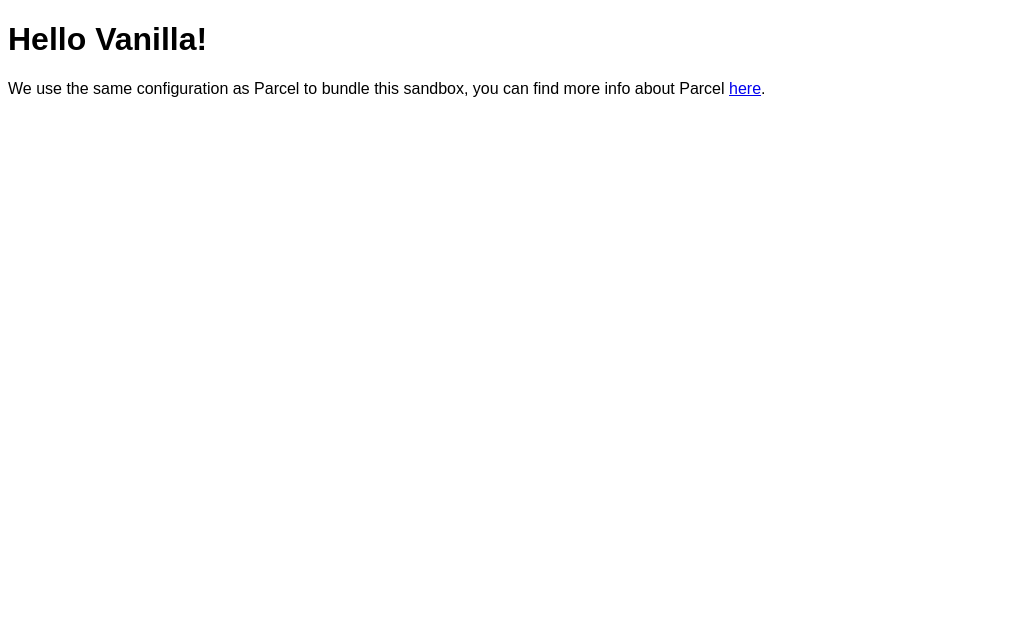
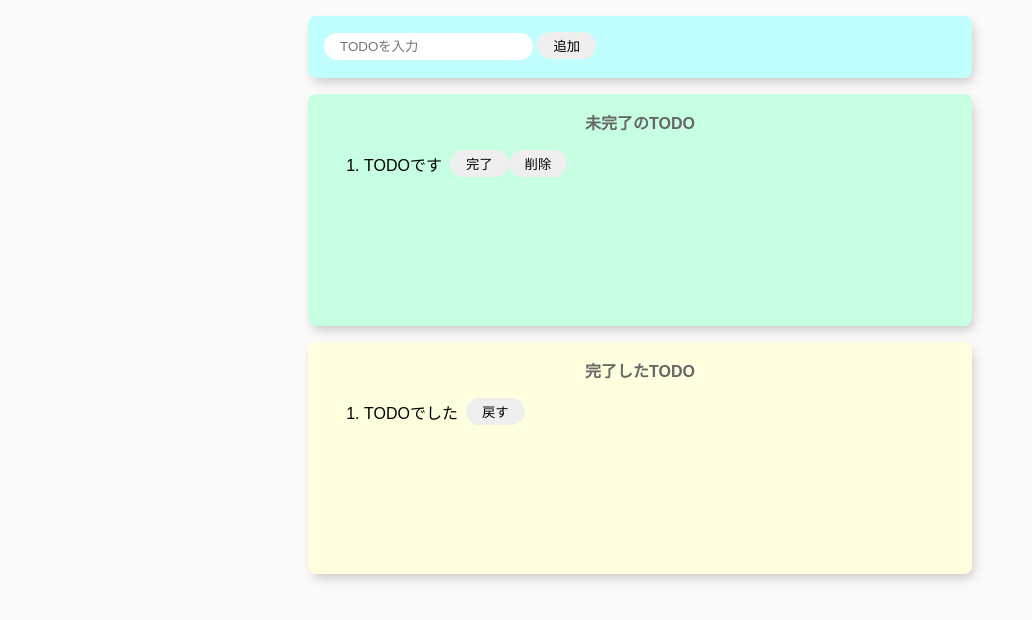
Before and after one commit to MasakiIida/js-work02, a website built with Parcel: page index.html in a window 1280 px wide. Shown: the whole page, without its empty margins (0-1032 px from the left). Built offline with nearby package versions, Linux system fonts and the light colour scheme.

Commit message:
finished html css

```diff
--- a/index.html
+++ b/index.html
@@ -1,16 +1,36 @@
 <!DOCTYPE html>
 <html>
+  <head>
+    <title>TODO-JS</title>
+    <meta charset="UTF-8" />
+  </head>
 
-<head>
-	<title>Parcel Sandbox</title>
-	<meta charset="UTF-8" />
-</head>
+  <body>
+    <div class="section input-area">
+      <input placeholder="TODOを入力" />
+      <button>追加</button>
+    </div>
 
-<body>
-	<div id="app"></div>
+    <div class="section incomplete-area">
+      <p class="title">未完了のTODO</p>
+      <ul>
+        <div class="list-row">
+          <li>TODOです</li>
+          <button>完了</button>
+          <button>削除</button>
+        </div>
+      </ul>
+    </div>
 
-	<script src="src/index.js">
-	</script>
-</body>
-
+    <div class="section completed-area">
+      <p class="title">完了したTODO</p>
+      <ul>
+        <div class="list-row">
+          <li>TODOでした</li>
+          <button>戻す</button>
+        </div>
+      </ul>
+    </div>
+    <script src="src/index.js"></script>
+  </body>
 </html>
--- a/src/index.js
+++ b/src/index.js
@@ -1,10 +1 @@
 import "./styles.css";
-
-document.getElementById("app").innerHTML = `
-<h1>Hello Vanilla!</h1>
-<div>
-  We use the same configuration as Parcel to bundle this sandbox, you can find more
-  info about Parcel
-  <a href="https://parceljs.org" target="_blank" rel="noopener noreferrer">here</a>.
-</div>
-`;
--- a/src/styles.css
+++ b/src/styles.css
@@ -1,3 +1,70 @@
 body {
   font-family: sans-serif;
+  background-color: #fcf9f9;
 }
+
+li {
+  list-style: decimal;
+  padding-right: 8px;
+}
+
+input {
+  border-radius: 16px;
+  border: none;
+  padding: 6px 16px;
+  outline: none;
+}
+
+button {
+  border-radius: 16px;
+  border: none;
+  padding: 4px 16px;
+}
+
+button:hover {
+  background-color: #ff7fff;
+  color: #fff;
+  cursor: pointer;
+}
+
+.section {
+  width: 50%;
+  padding: 1em;
+  margin: 1em auto;
+  border-radius: 8px;
+  box-shadow: 3px 6px 12px -2px rgba(0, 0, 0, 0.2);
+}
+
+.input-area {
+  background-color: #c1ffff;
+  height: 30px;
+}
+
+.incomplete-area {
+  background-color: #c6ffe2;
+  min-height: 200px;
+}
+
+.completed-area {
+  background-color: #ffffe0;
+  min-height: 200px;
+}
+
+.title {
+  text-align: center;
+  margin-top: 0;
+  font-weight: bold;
+  color: #666;
+}
+
+.list-row {
+  display: flex;
+  align-items: center;
+  padding-bottom: 4px;
+}
+
+@media screen and(max-width: 768px) {
+  .section {
+    width: 95%;
+  }
+}
```
Also changed, not shown: package.json (+6 -4 lines).
